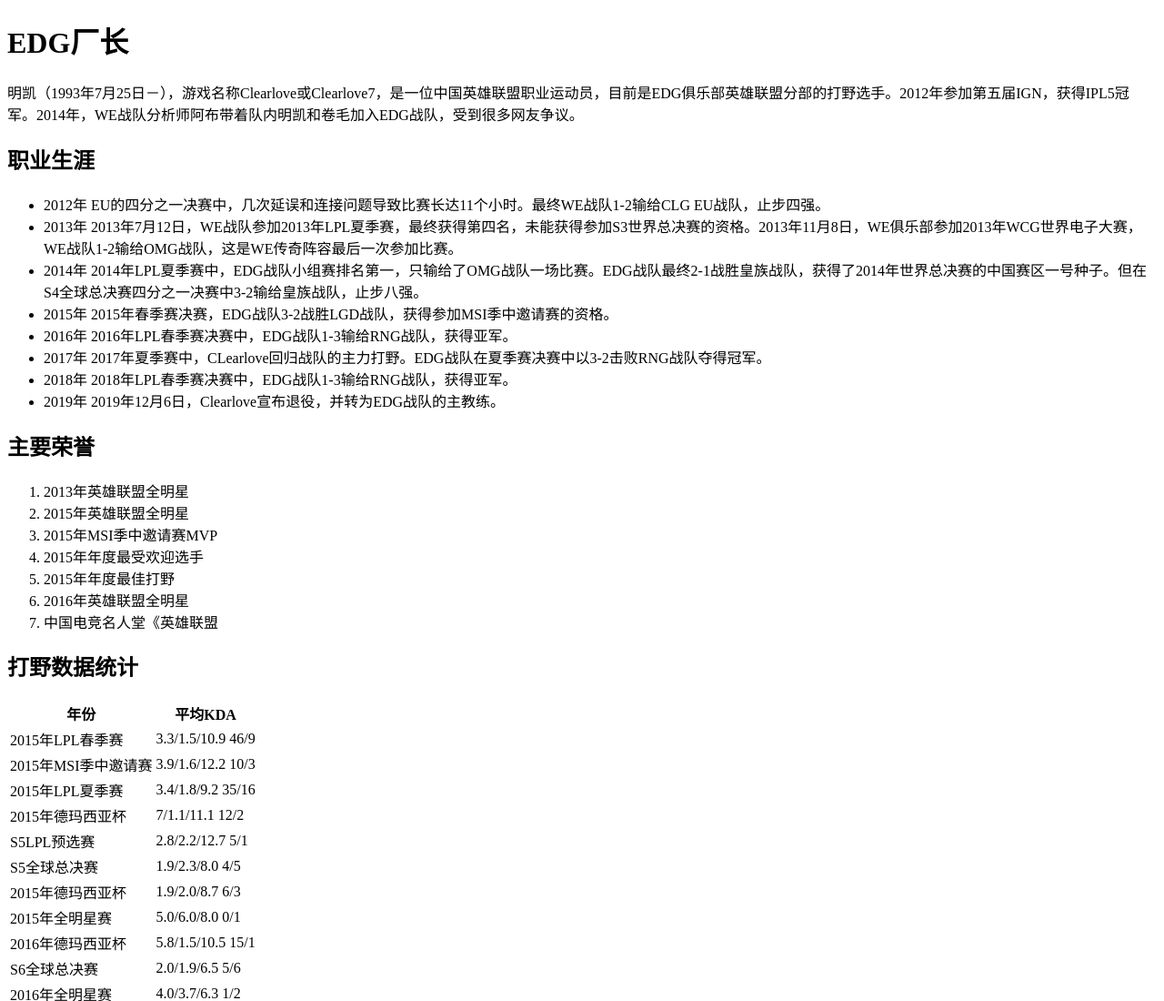
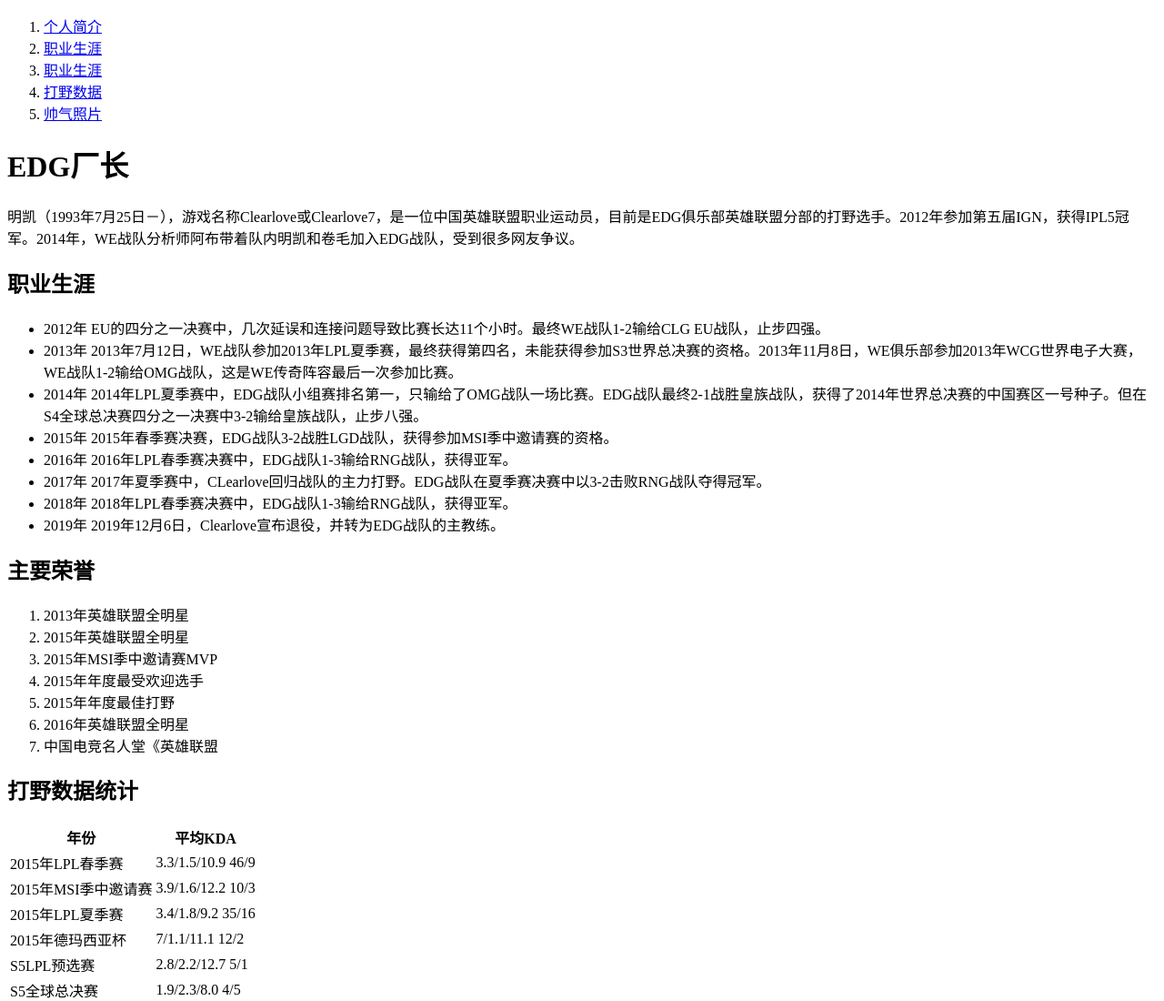
Before and after one commit to nigoai/Clearlove7, a plain HTML site: page index.html in a window 1280 px wide. Shown: the top 1100 px of the page at 91% size. Drawn offline with Linux system fonts and the light colour scheme.

Commit message:
第二版

```diff
--- a/index.html
+++ b/index.html
@@ -14,11 +14,20 @@
 </head>
 
 <body>
-    <h1>EDG厂长</h1>
+    <nav>
+        <ol>
+            <li><a href="#jay">个人简介</a></li>
+            <li><a href="#career">职业生涯</a></li>
+            <li><a href="#honor">职业生涯</a></li>
+            <li><a href="#data">打野数据</a></li>
+            <li><a href="#pictures">帅气照片</a></li>
+        </ol>
+    </nav>
+    <h1 id="jay">EDG厂长</h1>
     <p>
         明凯（1993年7月25日－），游戏名称Clearlove或Clearlove7，是一位中国英雄联盟职业运动员，目前是EDG俱乐部英雄联盟分部的打野选手。2012年参加第五届IGN，获得IPL5冠军。2014年，WE战队分析师阿布带着队内明凯和卷毛加入EDG战队，受到很多网友争议。
     </p>
-    <h2>职业生涯</h2>
+    <h2 id="career">职业生涯</h2>
     <ul>
         <li>
             2012年
@@ -55,7 +64,7 @@
             2019年12月6日，Clearlove宣布退役，并转为EDG战队的主教练。
         </li>
     </ul>
-    <h2>
+    <h2 id="honor">
         主要荣誉
     </h2>
     <ol>
@@ -67,7 +76,7 @@
         <li> 2016年英雄联盟全明星</li>
         <li> 中国电竞名人堂《英雄联盟</li>
     </ol>
-    <h2>打野数据统计</h2>
+    <h2 id="data">打野数据统计</h2>
     <table>
         <thead>
             <tr>
@@ -156,7 +165,7 @@
             <td>1.5/2.3/7.4 11/4</td>
         </tr>
     </table>
-    <h2>帅气照片</h2>
+    <h2 id="pictures">帅气照片</h2>
     <div>
         <a href=""><img height="300" src="images/1.jpg" alt="图一"></a>
         <a href=""><img height="300" src="images/2.jpg" alt="图二"></a>
```
